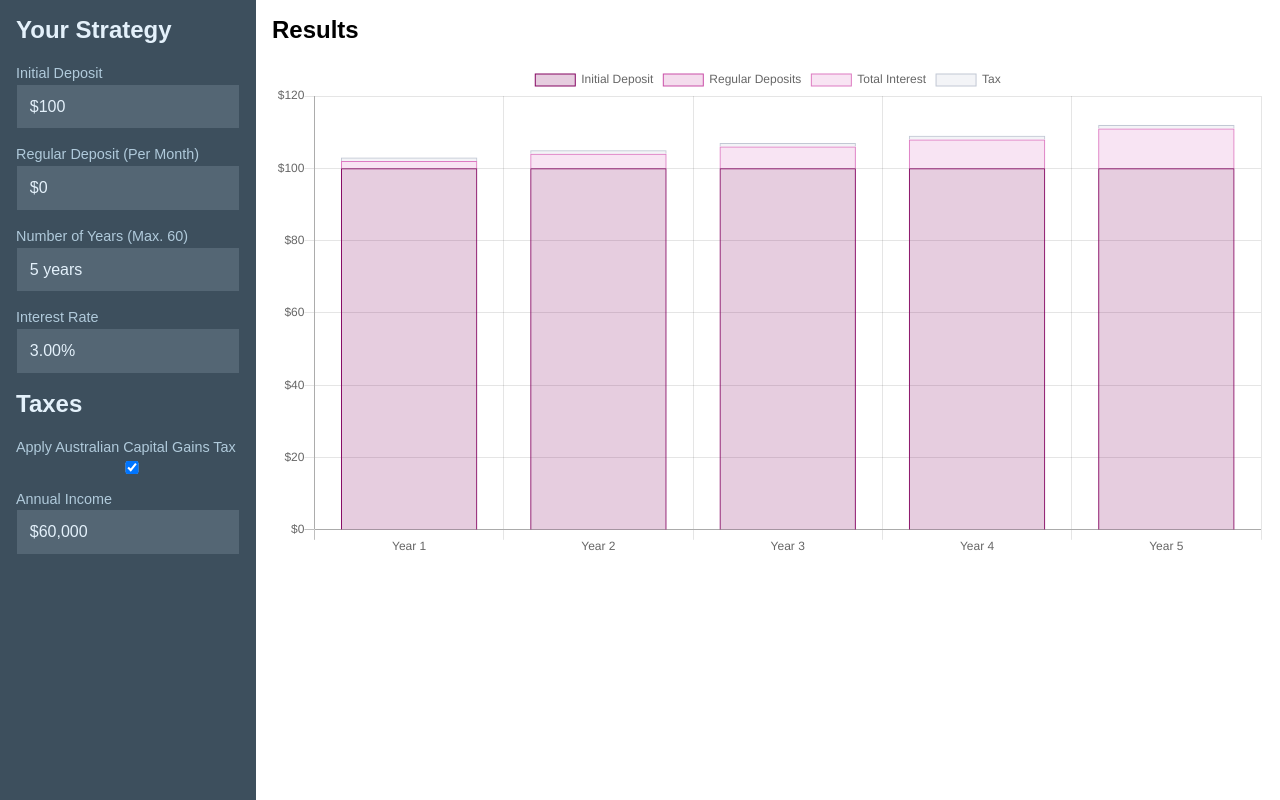
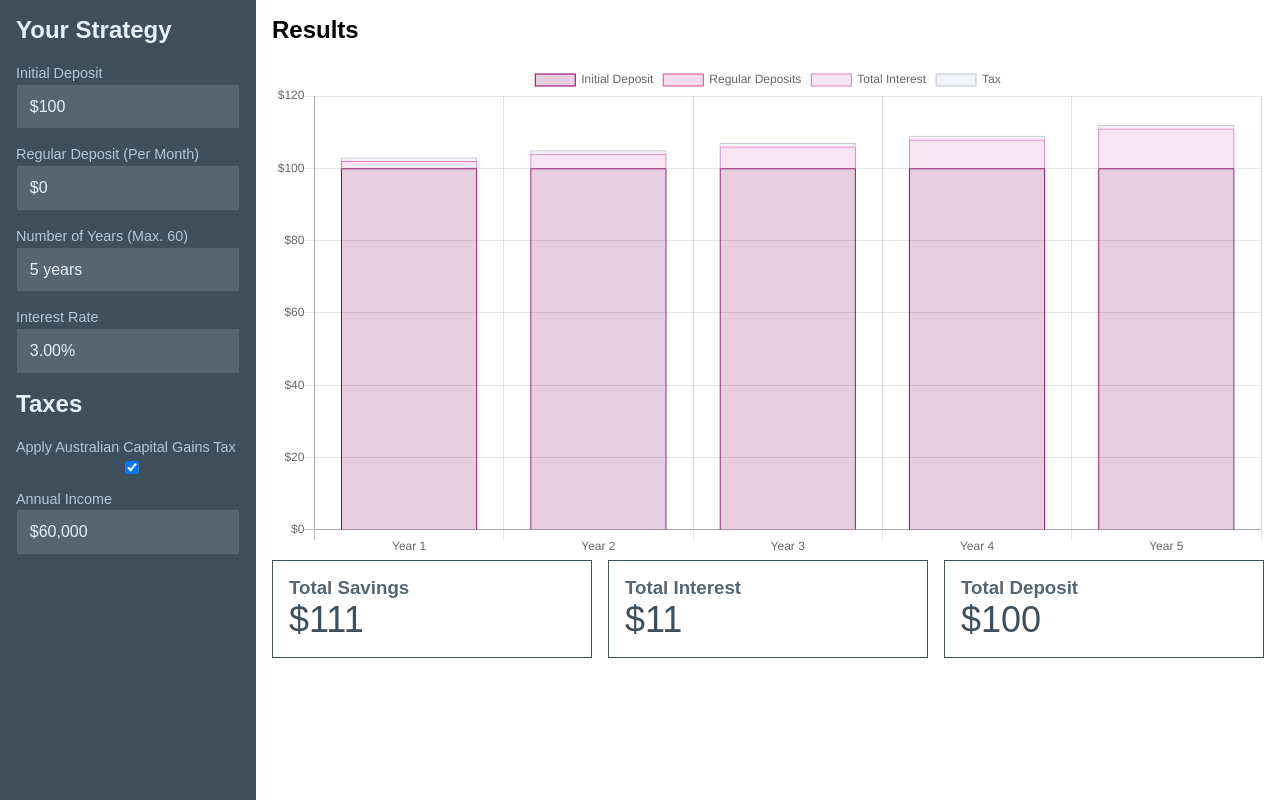
Before and after one commit to thaiphan/compound-interest-calculator, a React (Create React App) app: page / in a window 1280 px wide. Built offline with nearby package versions, Linux system fonts and the light colour scheme.

Commit message:
Add helpful summary

```diff
--- a/package.json
+++ b/package.json
@@ -5,6 +5,7 @@
   "dependencies": {
     "@types/jest": "^24.0.11",
     "@types/node": "^11.11.3",
+    "@types/numeral": "0.0.25",
     "@types/react": "^16.8.8",
     "@types/react-dom": "^16.8.2",
     "chart.js": "^2.8.0",
--- a/src/App.scss
+++ b/src/App.scss
@@ -60,3 +60,24 @@ $lightest-blue: rgb(228, 241, 251);
     margin-top: 0;
   }
 }
+
+.quick-results {
+  display: grid;
+  grid-template-columns: repeat(3, 1fr);
+  grid-column-gap: 1em;
+
+  .quick-result {
+    border: 1px solid $blue;
+    padding: 1em;
+
+    h3 {
+      color: $light-blue;
+      margin: 0;
+    }
+
+    .quick-result-figure {
+      color: $blue;
+      font-size: 36px;
+    }
+  }
+}
--- a/src/components/BarChart.js
+++ b/src/components/BarChart.js
@@ -51,7 +51,13 @@ export default class BarChart extends Component {
     this.chart.update()
   }
 
-  calculateDataSet({initialDeposit, regularDeposits, totalInterest, capitalGainsTax}) {
+  render() {
+    return (
+      <canvas ref={canvas => this.canvas = canvas}/>
+    )
+  }
+
+  calculateDataSet = ({initialDeposit, regularDeposits, totalInterest, capitalGainsTax}) => {
     return [
       {
         type: 'bar',
@@ -87,10 +93,4 @@ export default class BarChart extends Component {
       }
     ]
   }
-
-  render() {
-    return (
-      <canvas ref={canvas => this.canvas = canvas}/>
-    )
-  }
 }
--- a/src/components/Results.js
+++ /dev/null
@@ -1,73 +0,0 @@
-import React, { Component } from 'react'
-import BarChart from './BarChart'
-import getCompoundInterest from '../helpers/compound-interest'
-import getIncomeTax from '../helpers/income-tax'
-
-export default class Results extends Component {
-  render() {
-    let data = {
-      initialDeposit: this.getYearlyInterest().map(yearlyInterest => this.props.initialDeposit),
-      regularDeposits: this.getYearlyInterest().map(yearlyInterest => yearlyInterest.regularDeposits),
-      totalInterest: this.getYearlyInterest().map(yearlyInterest => yearlyInterest.totalInterest),
-      capitalGainsTax: this.getYearlyInterest().map(yearlyInterest => yearlyInterest.capitalGainsTax)
-    }
-
-    return (
-      <div className="content pure-u-1 pure-u-md-4-5">
-        <h2>Results</h2>
-        <BarChart
-          labels={this.getYearlyInterest().map(yearlyInterest => yearlyInterest.name)}
-          data={data}
-        />
-      </div>
-    )
-  }
-
-  getYearlyInterest () {
-    let yearlyInterest = []
-
-    let currentPrincipal = this.props.initialDeposit
-    let totalInterest = 0
-    let regularDeposits = 0
-    for (let i = 1; i <= this.props.numberOfYears; i++) {
-      regularDeposits += this.props.regularDeposit * 12
-
-      let grossPrincipal = getCompoundInterest(currentPrincipal, this.props.regularDeposit, this.props.interestRate, 12)
-
-      // The amount of money made this year in interest
-      let capitalGains = grossPrincipal - currentPrincipal - (this.props.regularDeposit * 12)
-      totalInterest += capitalGains
-
-      // Your money after you've accrued your interest for the year
-      currentPrincipal = grossPrincipal
-
-      // How much tax the government deserves from your earnt interest
-      let capitalGainsTax = 0
-      if (this.props.applyTax) {
-        capitalGainsTax = this.calculateCapitalGainsTax(capitalGains, +this.props.annualIncome)
-      }
-
-      // Your money after the government receives its entitled share of your money
-      currentPrincipal -= capitalGainsTax
-
-      totalInterest -= capitalGainsTax
-
-      yearlyInterest = yearlyInterest.concat({
-        name: `Year ${i}`,
-        principal: Math.round(currentPrincipal),
-        regularDeposits: regularDeposits,
-        capitalGainsTax: Math.round(capitalGainsTax),
-        totalInterest: Math.round(totalInterest)
-      })
-    }
-
-    return yearlyInterest
-  }
-
-  calculateCapitalGainsTax = (capitalGains, annualIncome) => {
-    let grossIncomeTax = getIncomeTax(annualIncome + capitalGains)
-    let incomeTax = getIncomeTax(annualIncome)
-
-    return grossIncomeTax - incomeTax
-  }
-}
--- /dev/null
+++ b/src/components/Results.tsx
@@ -0,0 +1,111 @@
+import React, { Component } from 'react'
+import numeral from 'numeral'
+import BarChart from './BarChart'
+import getCompoundInterest from '../helpers/compound-interest'
+import getIncomeTax from '../helpers/income-tax'
+
+interface Props {
+  initialDeposit: number;
+  regularDeposit: number;
+  numberOfYears: number;
+  interestRate: number;
+  applyTax: boolean;
+  annualIncome: number;
+}
+
+interface YearlyInterest {
+  name: string;
+  principal: number;
+  regularDeposits: number;
+  capitalGainsTax: number;
+  totalInterest: number;
+}
+
+export default class Results extends Component<Props> {
+  render() {
+    const yearlyInterests = this.getYearlyInterest();
+
+    let data = {
+      initialDeposit: yearlyInterests.map(yearlyInterest => this.props.initialDeposit),
+      regularDeposits: yearlyInterests.map(yearlyInterest => yearlyInterest.regularDeposits),
+      totalInterest: yearlyInterests.map(yearlyInterest => yearlyInterest.totalInterest),
+      capitalGainsTax: yearlyInterests.map(yearlyInterest => yearlyInterest.capitalGainsTax)
+    };
+
+    const finalYearlyInterest = yearlyInterests[yearlyInterests.length - 1];
+
+    return (
+      <div className="content pure-u-1 pure-u-md-4-5">
+        <h2>Results</h2>
+        <div>
+          <BarChart
+            labels={yearlyInterests.map(yearlyInterest => yearlyInterest.name)}
+            data={data}
+          />
+        </div>
+        <div className="quick-results">
+          <div className="quick-result">
+            <h3>Total Savings</h3>
+            <div className="quick-result-figure">{numeral(+this.props.initialDeposit + finalYearlyInterest.totalInterest + finalYearlyInterest.regularDeposits).format('$0,0')}</div>
+          </div>
+          <div className="quick-result">
+            <h3>Total Interest</h3>
+            <div className="quick-result-figure">{numeral(finalYearlyInterest.totalInterest).format('$0,0')}</div>
+          </div>
+          <div className="quick-result">
+            <h3>Total Deposit</h3>
+            <div className="quick-result-figure">{numeral(+this.props.initialDeposit + finalYearlyInterest.regularDeposits).format('$0,0')}</div>
+          </div>
+        </div>
+      </div>
+    )
+  }
+
+  private getYearlyInterest = (): Array<YearlyInterest> => {
+    let yearlyInterest: Array<YearlyInterest> = []
+
+    let currentPrincipal = this.props.initialDeposit
+    let totalInterest = 0
+    let regularDeposits = 0
+    for (let i = 1; i <= this.props.numberOfYears; i++) {
+      regularDeposits += this.props.regularDeposit * 12
+
+      let grossPrincipal = getCompoundInterest(currentPrincipal, this.props.regularDeposit, this.props.interestRate, 12)
+
+      // The amount of money made this year in interest
+      let capitalGains = grossPrincipal - currentPrincipal - (this.props.regularDeposit * 12)
+      totalInterest += capitalGains
+
+      // Your money after you've accrued your interest for the year
+      currentPrincipal = grossPrincipal
+
+      // How much tax the government deserves from your earnt interest
+      let capitalGainsTax = 0
+      if (this.props.applyTax) {
+        capitalGainsTax = this.calculateCapitalGainsTax(capitalGains, +this.props.annualIncome)
+      }
+
+      // Your money after the government receives its entitled share of your money
+      currentPrincipal -= capitalGainsTax
+
+      totalInterest -= capitalGainsTax
+
+      yearlyInterest = yearlyInterest.concat({
+        name: `Year ${i}`,
+        principal: Math.round(currentPrincipal),
+        regularDeposits: regularDeposits,
+        capitalGainsTax: Math.round(capitalGainsTax),
+        totalInterest: Math.round(totalInterest)
+      })
+    }
+
+    return yearlyInterest
+  }
+
+  private calculateCapitalGainsTax = (capitalGains: number, annualIncome: number): number => {
+    let grossIncomeTax = getIncomeTax(annualIncome + capitalGains)
+    let incomeTax = getIncomeTax(annualIncome)
+
+    return grossIncomeTax - incomeTax
+  }
+}
```
Also changed, not shown: 1 other file (tests, documents, lock files or other folders).
